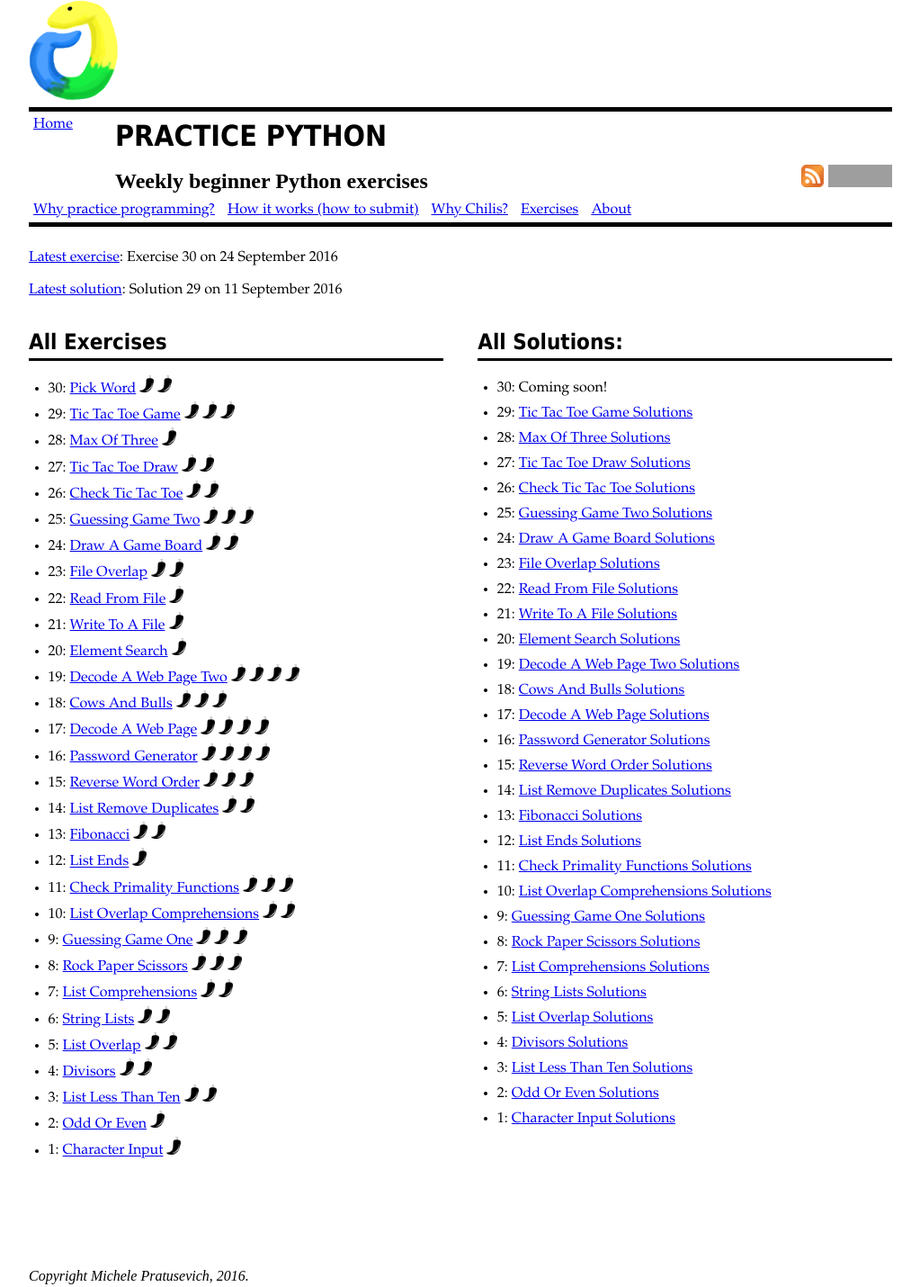
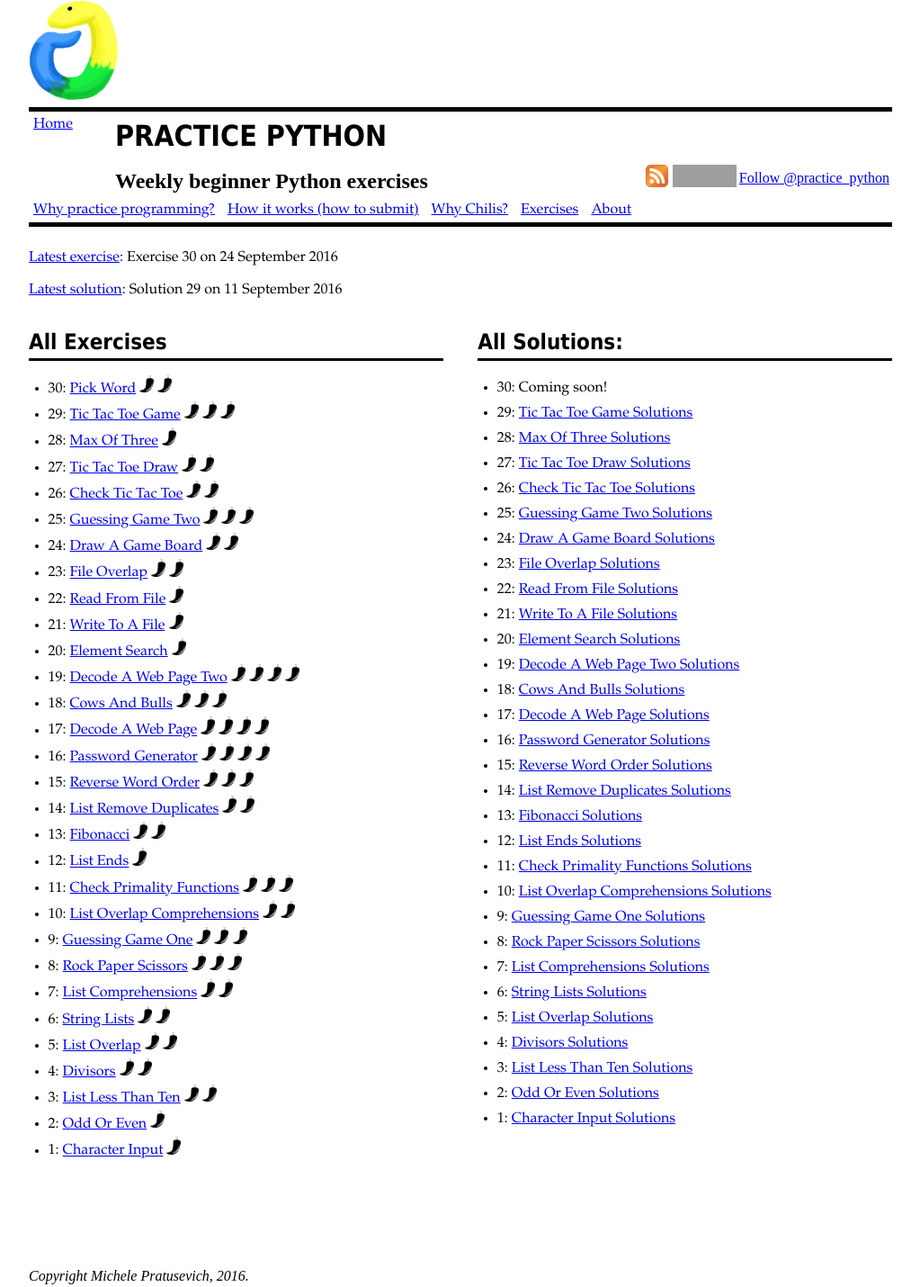
Before and after one commit to mprat/practicepython, a Jekyll site: the page built from index.html, in a window 1280 px wide. Shown: the whole page at 90% size, without its empty margins (128-1151 px from the left). Built offline with Jekyll 4.4.1, drawn with Linux system fonts in a browser that asks for light colours; comment, search, counter and statistics services are not loaded; grey boxes are pictures that could not be loaded.

Commit message:
add twitter follow

```diff
--- a/_includes/header.html
+++ b/_includes/header.html
@@ -7,6 +7,9 @@
 	<!-- 	<span id="gratipay" class="alwaysright leftmargin"><script data-gratipay-username="mprat"
 	        data-gratipay-widget="button"
 	        src="//grtp.co/v1.js"></script></span> -->
+			<div class="twitter-icon">
+				<a href="https://twitter.com/practice_python" class="twitter-follow-button" data-show-count="false">Follow @practice_python</a><script async src="//platform.twitter.com/widgets.js" charset="utf-8"></script>
+			</div>
 	    <a href='http://cloud.feedly.com/#subscription%2Ffeed%2Fhttp%3A%2F%2Fpracticepython.org%2Fatom.xml'  target='blank'><img id='feedlyFollow' class="alwaysright leftmargin" src='http://s3.feedly.com/img/follows/feedly-follow-rectangle-volume-medium_2x.png' alt='follow us in feedly' width='71' height='25'></a>
 		<a href="{{ site.production_url }}/atom.xml" target="_blank"><img class="logo-small alwaysright" src="{{ site.baseurl }}/assets/img/rss_img.png" alt="Atom feed XML"></a>
 		<h2>Weekly beginner Python exercises</h2>
--- a/css/main.css
+++ b/css/main.css
@@ -179,6 +179,12 @@
 .header-text {
 }
 
+.twitter-icon {
+	display: inline;
+	float: right;
+	margin: 3px;
+}
+
 @media all and (max-width: 800px){
 	.logo {
 		margin-left: auto;
```
